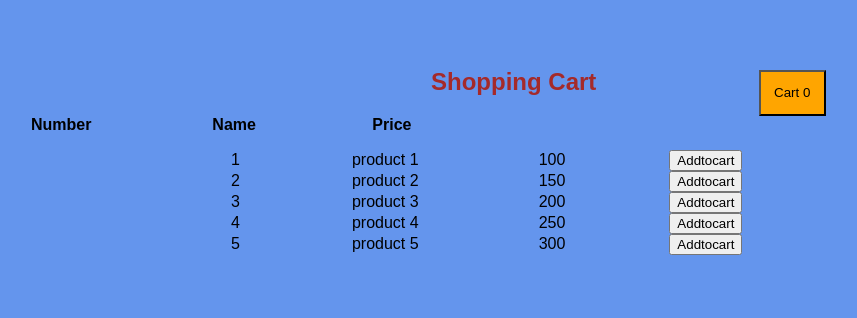
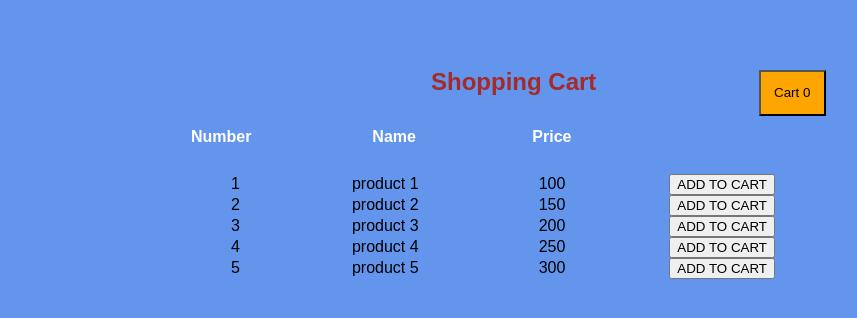
Before and after one commit to Shankar18294/React-shopping-cart, a React (Create React App) app: page / in a window 1280 px wide. Shown: the top 318 px of the page, without its empty margins (121-978 px from the left). Built offline with nearby package versions, Linux system fonts and the light colour scheme.

Commit message:
Update index.js

```diff
--- a/src/index.js
+++ b/src/index.js
@@ -12,17 +12,17 @@ let currentPage = pages.PRODUCT_LIST;
 
 //product list
 const products = [
-    { id: 1, name: "product 1", price: 100},
-    { id: 2, name: "product 2", price: 150},
-    { id: 3, name: "product 3", price: 200},
-    { id: 4, name: "product 4", price: 250},
-    { id: 5, name: "product 5", price: 300},
+    { id: 1, name: "product 1", price: 100 },
+    { id: 2, name: "product 2", price: 150 },
+    { id: 3, name: "product 3", price: 200 },
+    { id: 4, name: "product 4", price: 250 },
+    { id: 5, name: "product 5", price: 300 },
 ];
 const cart = [];
-  const productCount=[];
-  var Totalprice=0;
-  for(var i=0;i<=products.length;i++){
-      productCount[i]=0;
+const productCount = [];
+var Totalprice = 0;
+for (var i = 0; i <= products.length; i++) {
+    productCount[i] = 0;
 }
 
 const addToCart = productId => {
@@ -36,28 +36,29 @@ let currentPage = pages.PRODUCT_LIST;
     <button onClick={onClick}>{message}</button>
 );
 
-  const Product = ({ id, name, price}) => (
+const Product = ({ id, name, price }) => (
     <ul>
         <li className="productId">{id}</li>
         <li className="productName">{name}</li>
         <li className="productPrice">{price}</li>
-    <li className="btn"><Button message="Addtocart" onClick={addToCart.bind(null, id)} /></li>
+        <li className="btn"><Button message="ADD TO CART" onClick={addToCart.bind(null, id)} /></li>
     </ul>
 );
 //displaying cart
-  const CartProduct = ({ id, name, price}) =>(
+const CartProduct = ({ id, name, price }) => (
     <div>
-    {productCount[id]>0?<ul>
+        {productCount[id] > 0 ? <ul>
             <li className="productId">{id}</li>
             <li className="productName">{name}</li>
             <li className="productPrice">{price}</li>
-    <li className="productQunatity">{productCount[id]}<br/></li></ul>:''}
+            <li className="productQunatity">{productCount[id]}</li></ul> : ''}
     </div>
 );
+
 const goCart = () => {
     currentPage = pages.CART_LIST;
-    for(var i=0;i<products.length;i++){
-      Totalprice+=productCount[i+1]*products[i].price;
+    for (var i = 0; i < products.length; i++) {
+        Totalprice += productCount[i + 1] * products[i].price;
     }
     renderApp();
 };
@@ -67,14 +68,14 @@ let currentPage = pages.PRODUCT_LIST;
             {`Cart  ${cart.length}`}
         </button>
         <h2>Shopping Cart</h2>
-        <ul className="headingList">
+        <ul className="headdingListShop">
             <li><b>Number&nbsp;&nbsp;</b></li>
             <li><b>Name</b></li>
             <li><b> Price</b></li>
         </ul>
         <ul className="productList">
             {
-       products.map(({id, name, price}) => <Product id={id} name={name} price={price} />)
+                products.map(({ id, name, price }) => <Product id={id} name={name} price={price} />)
             }</ul>
     </div>
 );
@@ -82,16 +83,15 @@ let currentPage = pages.PRODUCT_LIST;
 const CartList = () => (
     <div>
         <h2>Cart List</h2>
-        <ul className="headingList">
+        <ul className="headingListCart">
             <li><b>Number</b></li>
             <li><b>Name</b></li>
             <li><b>Price</b></li>
-        <li className="ItmQnty"><b>ItemQuantity</b></li>
+            <li><b>Quantity</b></li>
         </ul>
         <ul className="cartList">{
-          products.map(({id, name, price}) => <CartProduct id={id} name={name} price={price} />)
-          }</ul>
-        <label><b>Total Amount : {Totalprice}</b></label>
+            products.map(({ id, name, price }) => <CartProduct id={id} name={name} price={price} />)}</ul>
+        <span className="totalDisplay"><b>Total Amount : {Totalprice}</b></span>
 
     </div>
 );
```
Lines whose indentation alone changed are shown as unchanged.
